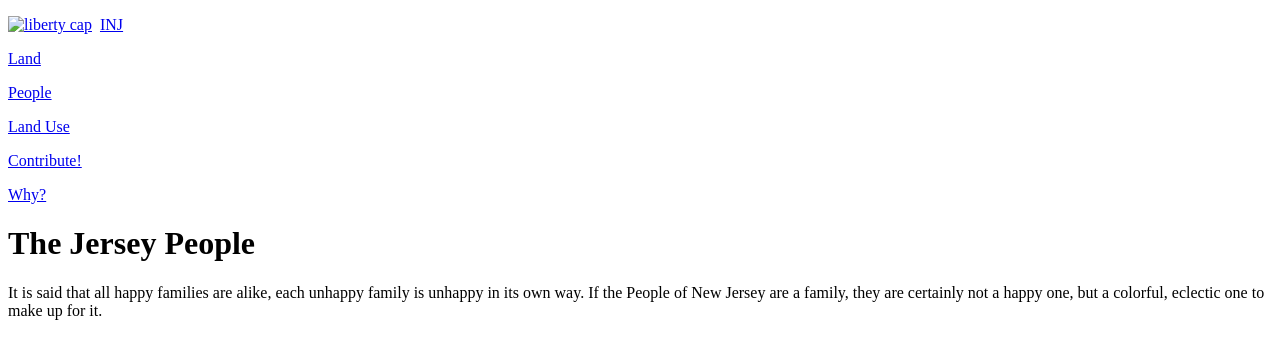
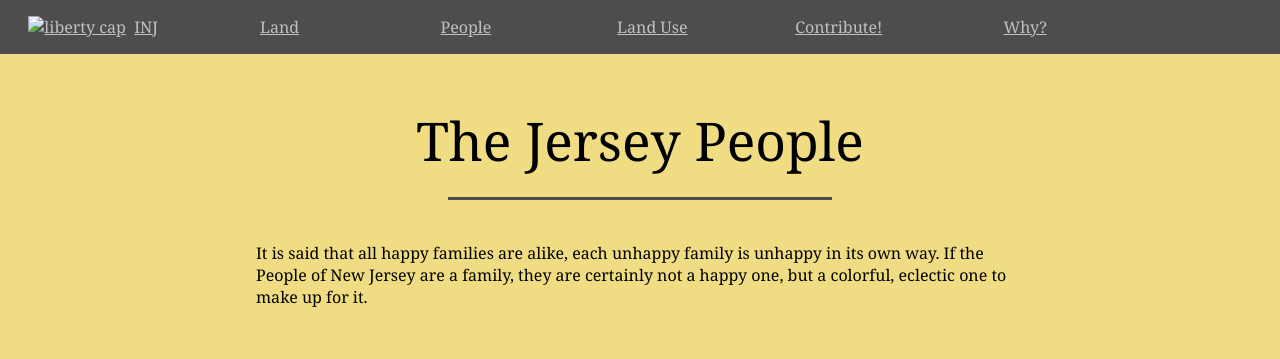
Before and after one commit to jonfried/oakafee.github.io, a Jekyll site: the page built from _posts/2016-08-21-jersey-people.md, in a window 1280 px wide. Shown: the top 359 px of the page. Built offline with Jekyll 4.4.1, drawn with Linux system fonts in a browser that asks for light colours.

Commit message:
Update default.html

```diff
--- a/_layouts/default.html
+++ b/_layouts/default.html
@@ -8,7 +8,7 @@
   <meta name="description" content="The HTML5 Herald">
   <meta name="author" content="SitePoint">
 
-  <link rel="stylesheet" href="styles/style.css">
+  <link rel="stylesheet" href="{{ site.url }}/styles/style.css">
 
   <!--[if lt IE 9]>
   <script src="http://html5shiv.googlecode.com/svn/trunk/html5.js"></script>
```
